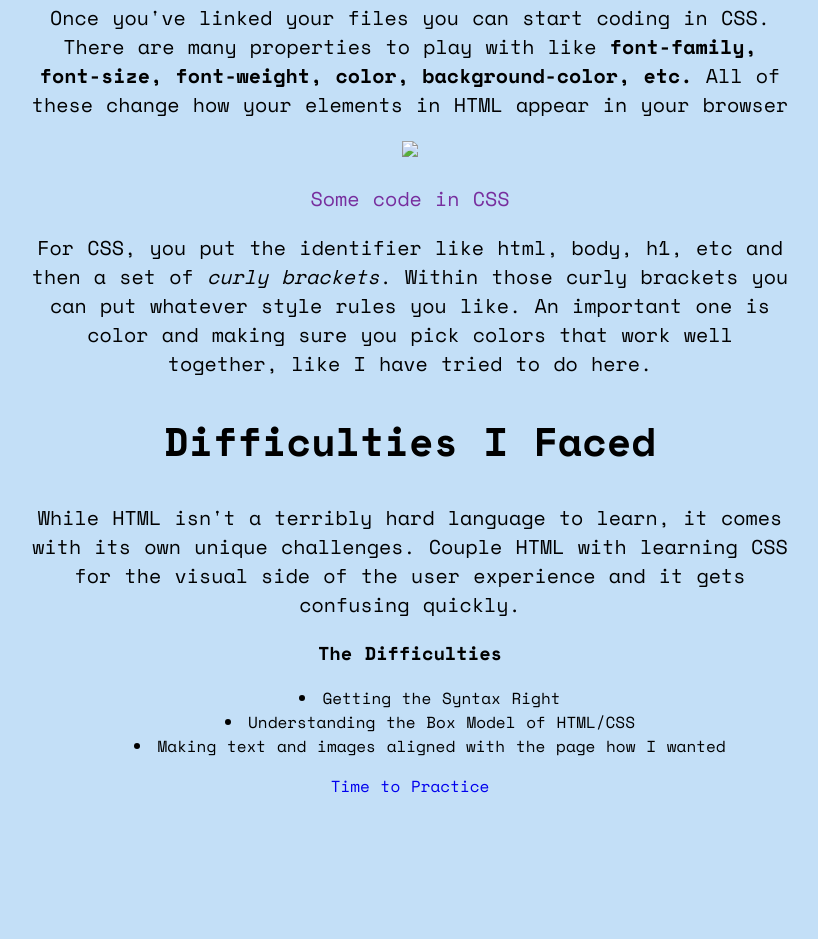
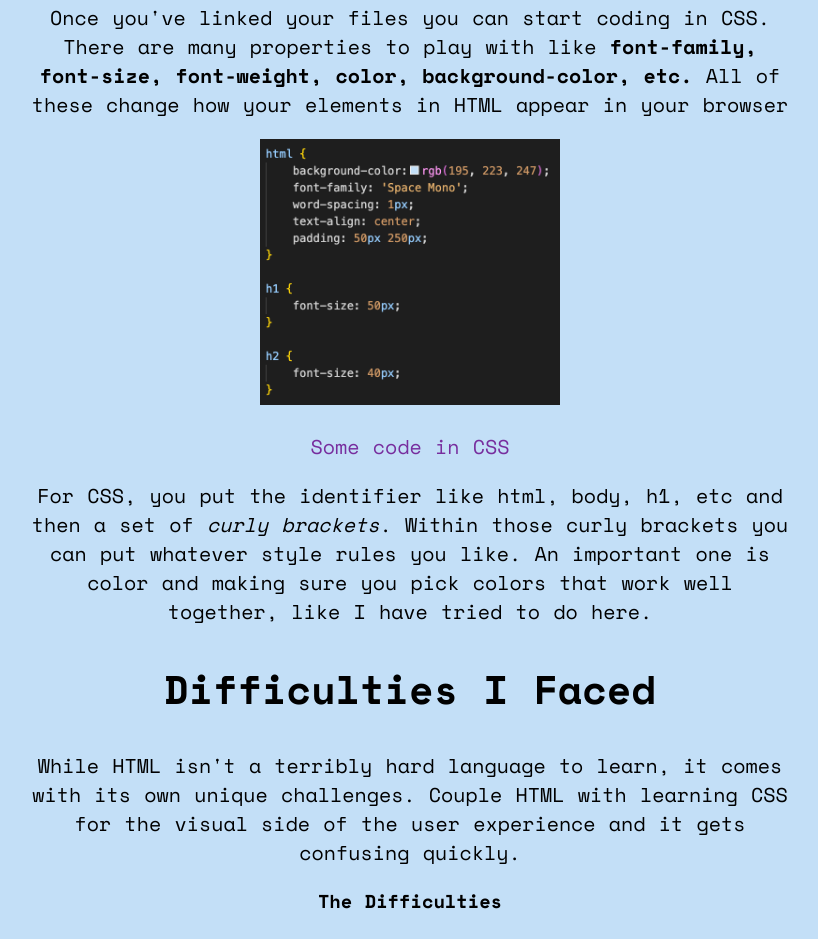
Before and after one commit to thaque05/finalproject, a plain HTML site: page index.html in a window 1280 px wide. Shown: the part 2238-3177 px from the top of the page, without its empty margins (230-1048 px from the left). Before the commit the page ends 3094 px from the top, so only its background shows below. Drawn offline with nearby package versions, Linux system fonts and the light colour scheme.

Commit message:
Add files via upload

```diff
--- a/index.html
+++ b/index.html
@@ -42,7 +42,7 @@
         <p>To be able to use a CSS file with your HTML file, you must first link the CSS file to the HTML file using the &lt;link&gt; tag in HTML. Within this you include the relation using <strong>rel="stylesheet"</strong>, the type with <strong>type="text/css"</strong>, and finally the part that actually links it, the <strong>href</strong>> with the file path.</p>
 
         <p>Once you've linked your files you can start coding in CSS. There are many properties to play with like <strong>font-family, font-size, font-weight, color, background-color, etc.</strong> All of these change how your elements in HTML appear in your browser</p>
-        <img src = 'Resources/cssCode.png' class = cssCodePic>
+        <img src = 'cssCode.png' class = cssCodePic>
         <p id = 'caption'>Some code in CSS</p>
 
         <p>For CSS, you put the identifier like html, body, h1, etc and then a set of <em>curly brackets</em>. Within those curly brackets you can put whatever style rules you like. An important one is color and making sure you pick colors that work well together, like I have tried to do here.</p>
```
